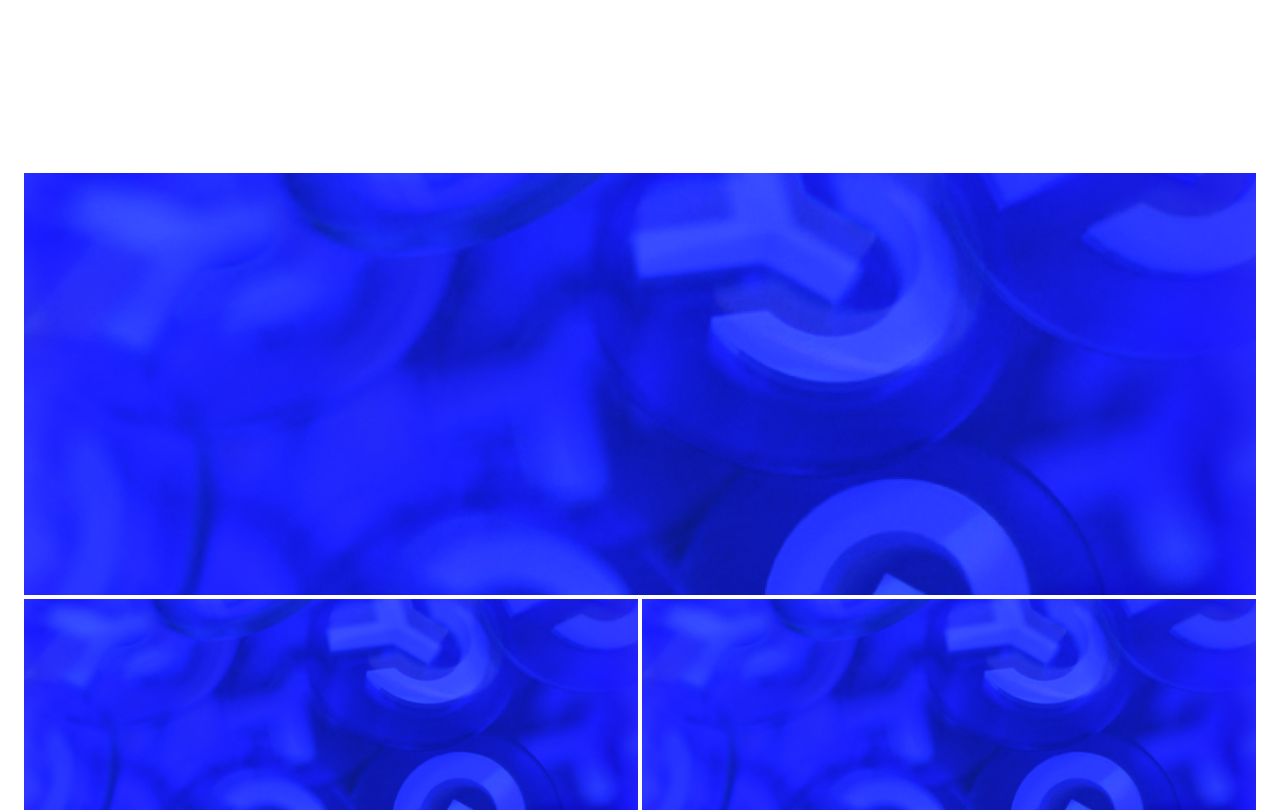
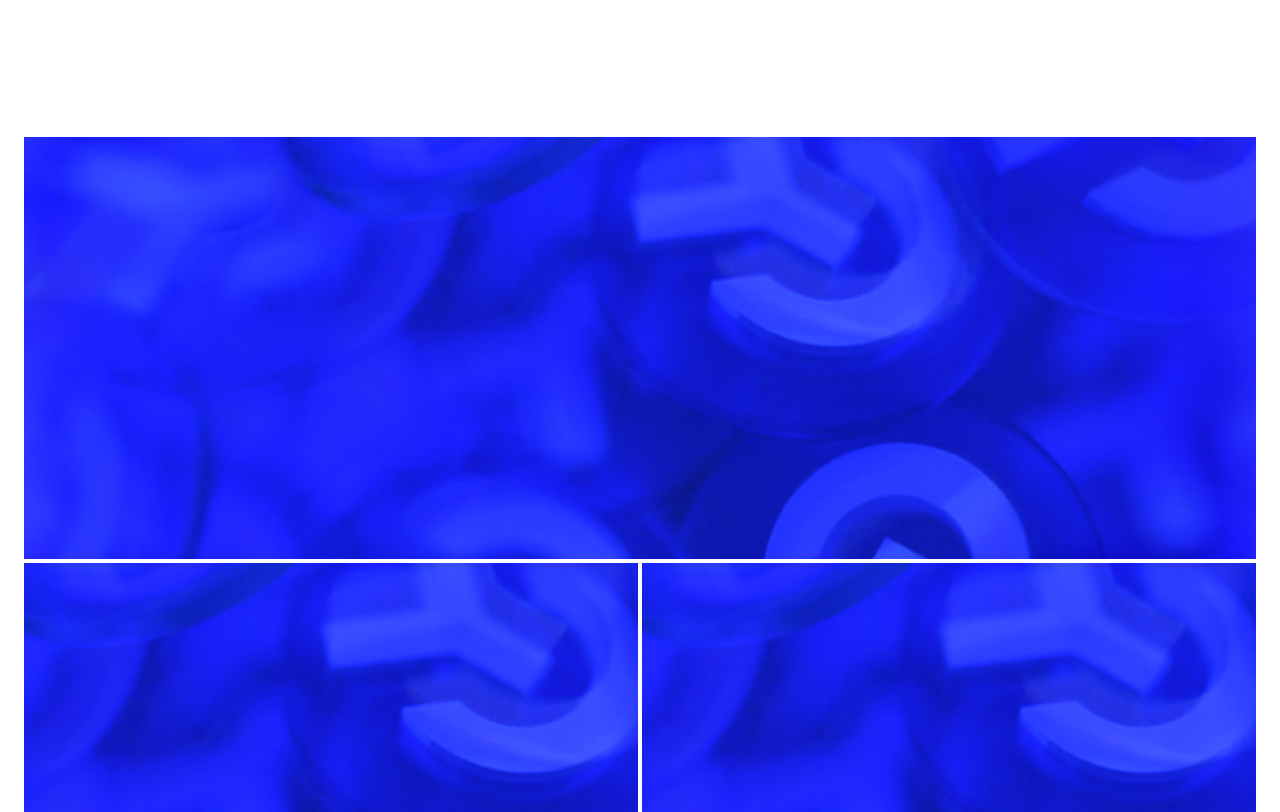
Before and after one commit to BuiltByMom/MOM, a Next.js app: page /work/friendTech in a window 1280 px wide. Shown: the part 1400-2212 px from the top of the page. Built offline with nearby package versions, Linux system fonts and the light colour scheme.

Commit message:
fix: hover button

```diff
--- a/app/work/[slug]/page.tsx
+++ b/app/work/[slug]/page.tsx
@@ -54,7 +54,7 @@ export default async function WorkPage({params}: {params: Promise<{slug: string}
 					</div>
 				)}
 
-				<div className={'mt-1 grid grid-cols-12 grid-rows-2 gap-1 max-md:block md:mt-10 '}>
+				<div className={'mb-[120px] mt-1 grid grid-cols-12 grid-rows-2 gap-1 max-md:block'}>
 					<div className={'col-span-12 max-md:mb-1'}>
 						<Image
 							key={content.images[0]}
@@ -66,6 +66,7 @@ export default async function WorkPage({params}: {params: Promise<{slug: string}
 					</div>
 					<div className={'col-span-6 row-start-2 max-md:mb-1'}>
 						<Image
+							className={'size-full object-cover'}
 							key={content.images[1]}
 							src={content.images[1]}
 							alt={content.title}
@@ -75,6 +76,7 @@ export default async function WorkPage({params}: {params: Promise<{slug: string}
 					</div>
 					<div className={'col-span-6 col-start-7 row-start-2 max-md:mb-1'}>
 						<Image
+							className={'size-full object-cover'}
 							key={content.images[2]}
 							src={content.images[2]}
 							alt={content.title}
@@ -91,6 +93,7 @@ export default async function WorkPage({params}: {params: Promise<{slug: string}
 					overlayColor={'primary/75'}
 					overlayColorHover={'primary/0'}
 					target={'_blank'}
+					hoverButtonTitle={'NEXT PROJECT'}
 				/>
 			)}
 		</div>
--- a/components/common/ProjectCard.tsx
+++ b/components/common/ProjectCard.tsx
@@ -12,6 +12,7 @@ type TProjectCard = TProject & {
 	overlayColorHover?: string;
 	href: string;
 	target?: '_blank' | '_self';
+	hoverButtonTitle?: string;
 };
 
 export function ProjectCard({
@@ -21,6 +22,7 @@ export function ProjectCard({
 	image,
 	tags,
 	href,
+	hoverButtonTitle = 'View case study',
 	target = '_self',
 	overlayColor = 'black/0',
 	overlayColorHover = 'black/25'
@@ -96,16 +98,13 @@ export function ProjectCard({
 						className={'h-[480px] w-full object-cover'}
 					/>
 				)}
-
 				{/* Hover button */}
-				{isHovering && (
-					<button
-						className={
-							'absolute left-1/2 top-1/2 -translate-x-1/2 -translate-y-1/2 rounded-2xl border border-white/5 bg-white/15 p-6 text-white backdrop-blur-[32px] max-md:hidden'
-						}>
-						<span className={'font-extrabold'}>{'NEXT PROJECT'}</span>
-					</button>
-				)}
+				<button
+					className={
+						'absolute left-1/2 top-1/2 -translate-x-1/2 -translate-y-1/2 rounded-2xl border border-white/5 bg-white/15 p-6 text-white opacity-0 backdrop-blur-[32px] transition-opacity group-hover:opacity-100 max-md:hidden'
+					}>
+					<span className={'font-extrabold'}>{hoverButtonTitle.toUpperCase()}</span>
+				</button>
 
 				<button
 					className={
```
